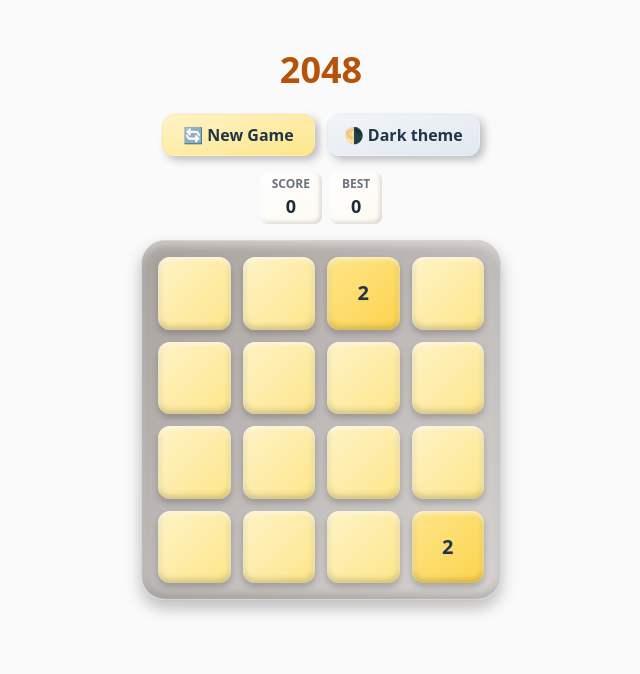
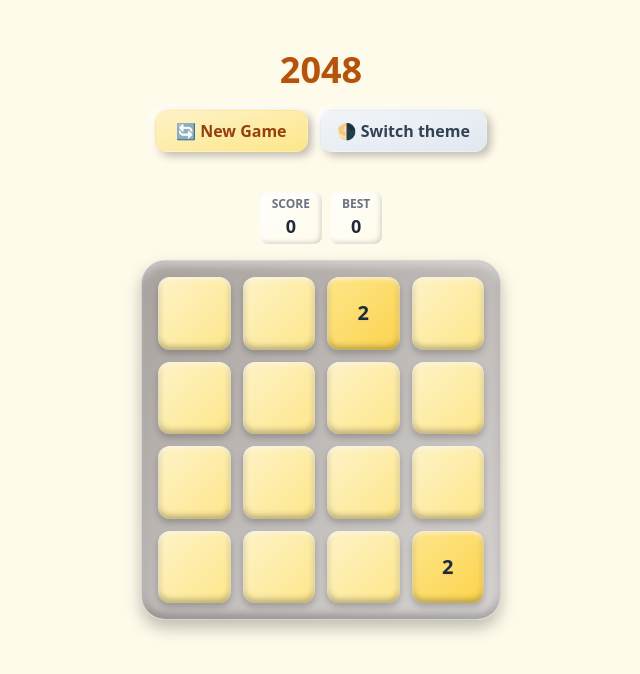
Before and after one commit to ElizabethShestakova/2048-react-ts, a React (Vite) app: page / in a window 1280 px wide. Shown: the top 674 px of the page, without its empty margins (319-959 px from the left). Built offline with nearby package versions, Linux system fonts and the light colour scheme.

Commit message:
dark theme

```diff
--- a/src/App.tsx
+++ b/src/App.tsx
@@ -1,10 +1,11 @@
 import { useEffect } from "react"
 import { useGameLogic } from "./hooks/useGameLogic"
+import useDarkMode from "./hooks/useDarkMode"
 import Header from "./components/Header"
 import Board from "./components/Board"
 import GameOverModal from "./components/GameOverModal"
+import Score from "./components/Score"
 import "./App.css"
-import Score from "./components/Score"
 
 function App() {
     const { board, score, resetGame, slideLeft, slideRight, slideUp, slideDown, bestScore, gameIsOver } = useGameLogic()
@@ -31,9 +32,15 @@
         }
     }, [])
 
+    const { isDark, toggleDarkMode } = useDarkMode()
+
     return (
-        <div className="min-h-screen flex flex-col items-center justify-start bg-neutral-50 pt-[50px]">
-            <Header resetGameFunction={resetGame} />
+        <div
+            className={`min-h-screen flex flex-col items-center justify-start pt-[50px] ${
+                isDark ? "bg-slate-900 text-amber-100" : "bg-amber-50 text-slate-800"
+            }`}
+        >
+            <Header resetGameFunction={resetGame} toggleDarkMode={toggleDarkMode} />
             <Score score={score} bestScore={bestScore} />
             <Board
                 board={board}
--- a/src/components/Board.tsx
+++ b/src/components/Board.tsx
@@ -17,9 +17,15 @@
         onSwipeUp: props.onMoveUp,
         onSwipeDown: props.onMoveDown
     })
+
     return (
         <div
-            className="w-[90vw] max-w-[360px] mx-auto bg-gradient-to-br from-stone-400 to-stone-300 p-4 rounded-[1.5rem] shadow-[inset_0_4px_8px_rgba(255,255,255,0.5),inset_0_-4px_8px_rgba(0,0,0,0.2),0_8px_16px_rgba(0,0,0,0.25)] border border-stone-300"
+            className="w-[90vw] max-w-[360px] mx-auto
+                bg-gradient-to-br from-stone-400 to-stone-300
+                dark:from-stone-800 dark:to-stone-700
+                p-4 rounded-[1.5rem]
+                shadow-[inset_0_4px_8px_rgba(255,255,255,0.5),inset_0_-4px_8px_rgba(0,0,0,0.3),0_8px_16px_rgba(0,0,0,0.25)]
+                border border-stone-300 dark:border-stone-600"
             style={{ touchAction: "none" }}
         >
             <div className="grid grid-cols-4 gap-3" style={{ gridAutoRows: "1fr" }}>
--- a/src/components/Header.tsx
+++ b/src/components/Header.tsx
@@ -1,32 +1,50 @@
 interface HeaderProps {
     resetGameFunction: () => void
+    toggleDarkMode: () => void
 }
 
 export default function Header(props: HeaderProps) {
     return (
-        <>
-            <h1 className="text-4xl font-bold mb-6 text-amber-700 dark:text-amber-300">2048</h1>
-            <div>
+        <header className="flex flex-col items-center mb-6">
+            <h1 className="text-4xl font-bold mb-5 text-amber-700 dark:text-amber-300 drop-shadow-sm select-none">
+                2048
+            </h1>
+
+            <div className="flex gap-3">
+                {/* 🔄 New Game */}
                 <button
                     type="button"
-                    className="px-5 py-2 rounded-xl font-semibold bg-gradient-to-br from-amber-100 to-amber-200
-             shadow-[4px_4px_8px_rgba(0,0,0,0.25),-3px_-3px_6px_rgba(255,255,255,0.7)]
-             active:shadow-[inset_3px_3px_6px_rgba(0,0,0,0.2),inset_-3px_-3px_6px_rgba(255,255,255,0.8)]
-             transition-all duration-150 ease-in-out select-none"
+                    className="px-5 py-2 rounded-xl font-semibold
+                    bg-gradient-to-br from-amber-100 to-amber-200
+                    dark:from-stone-700 dark:to-stone-800
+                    text-amber-800 dark:text-amber-200
+                    shadow-[4px_4px_8px_rgba(0,0,0,0.25),-3px_-3px_6px_rgba(255,255,255,0.7)]
+                    dark:shadow-[4px_4px_8px_rgba(0,0,0,0.6),-2px_-2px_4px_rgba(255,255,255,0.05)]
+                    active:shadow-[inset_3px_3px_6px_rgba(0,0,0,0.3),inset_-3px_-3px_6px_rgba(255,255,255,0.6)]
+                    dark:active:shadow-[inset_3px_3px_6px_rgba(0,0,0,0.5),inset_-3px_-3px_6px_rgba(255,255,255,0.1)]
+                    transition-all duration-150 ease-in-out select-none"
                     onClick={props.resetGameFunction}
                 >
                     🔄 New Game
                 </button>
+
+                {/* 🌗 Switch theme */}
                 <button
                     type="button"
-                    className="px-4 py-2 rounded-xl ml-3 font-semibold bg-gradient-to-br from-slate-100 to-slate-200
-             shadow-[4px_4px_8px_rgba(0,0,0,0.25),-3px_-3px_6px_rgba(255,255,255,0.7)]
-             active:shadow-[inset_3px_3px_6px_rgba(0,0,0,0.2),inset_-3px_-3px_6px_rgba(255,255,255,0.8)]
-             transition-all duration-150 ease-in-out select-none"
+                    className="px-4 py-2 rounded-xl font-semibold
+                    bg-gradient-to-br from-slate-100 to-slate-200
+                    dark:from-stone-600 dark:to-stone-700
+                    text-slate-700 dark:text-amber-200
+                    shadow-[4px_4px_8px_rgba(0,0,0,0.25),-3px_-3px_6px_rgba(255,255,255,0.7)]
+                    dark:shadow-[4px_4px_8px_rgba(0,0,0,0.6),-2px_-2px_4px_rgba(255,255,255,0.05)]
+                    active:shadow-[inset_3px_3px_6px_rgba(0,0,0,0.3),inset_-3px_-3px_6px_rgba(255,255,255,0.6)]
+                    dark:active:shadow-[inset_3px_3px_6px_rgba(0,0,0,0.5),inset_-3px_-3px_6px_rgba(255,255,255,0.1)]
+                    transition-all duration-150 ease-in-out select-none"
+                    onClick={props.toggleDarkMode}
                 >
-                    🌗 Dark theme
+                    🌗 Switch theme
                 </button>
             </div>
-        </>
+        </header>
     )
 }
--- a/src/components/Tile.tsx
+++ b/src/components/Tile.tsx
@@ -8,31 +8,28 @@
 export default function Tile({ cellValue }: TileProps) {
     if (!cellValue) {
         return (
-            <div className="relative w-full before:content-[''] before:block before:pt-[100%] rounded-xl bg-amber-100" />
+            <div
+                className="relative w-full before:content-[''] before:block before:pt-[100%] rounded-xl
+                bg-gradient-to-br from-amber-100 to-amber-200
+                dark:from-stone-600 dark:to-stone-700
+                shadow-[inset_0_2px_4px_rgba(255,255,255,0.5),inset_0_-3px_6px_rgba(0,0,0,0.3)]"
+            />
         )
     }
 
-    const variants = {
-        initial: { scale: cellValue.isNew ? 0 : 1 },
-        animate: {
-            scale: cellValue.isMerged ? [1, 1.2, 1] : 1,
-            transition: { duration: cellValue.isMerged ? 0.2 : 0.15 }
-        }
-    }
-
     const colorMap: Record<number, string> = {
-        0: "bg-gradient-to-br from-amber-100 to-amber-200",
-        2: "bg-gradient-to-br from-amber-200 to-amber-300",
-        4: "bg-gradient-to-br from-amber-300 to-amber-400",
-        8: "bg-gradient-to-br from-orange-400 to-orange-500 text-white",
-        16: "bg-gradient-to-br from-orange-500 to-orange-600 text-white",
-        32: "bg-gradient-to-br from-red-400 to-red-500 text-white",
-        64: "bg-gradient-to-br from-red-500 to-red-600 text-white",
-        128: "bg-gradient-to-br from-yellow-300 to-yellow-400",
-        256: "bg-gradient-to-br from-yellow-400 to-yellow-500",
-        512: "bg-gradient-to-br from-yellow-500 to-yellow-600",
-        1024: "bg-gradient-to-br from-amber-400 to-amber-500 text-white",
-        2048: "bg-gradient-to-br from-green-400 to-green-500 text-white"
+        0: "from-amber-100 to-amber-200 dark:from-stone-600 dark:to-stone-700",
+        2: "from-amber-200 to-amber-300 dark:from-stone-500 dark:to-stone-600",
+        4: "from-amber-300 to-amber-400 dark:from-stone-400 dark:to-stone-500",
+        8: "from-orange-400 to-orange-500 dark:from-orange-600 dark:to-orange-700 text-white",
+        16: "from-orange-500 to-orange-600 dark:from-orange-700 dark:to-orange-800 text-white",
+        32: "from-red-400 to-red-500 dark:from-red-600 dark:to-red-700 text-white",
+        64: "from-red-500 to-red-600 dark:from-red-700 dark:to-red-800 text-white",
+        128: "from-yellow-300 to-yellow-400 dark:from-yellow-500 dark:to-yellow-600",
+        256: "from-yellow-400 to-yellow-500 dark:from-yellow-600 dark:to-yellow-700",
+        512: "from-yellow-500 to-yellow-600 dark:from-yellow-700 dark:to-yellow-800",
+        1024: "from-amber-400 to-amber-500 dark:from-amber-600 dark:to-amber-700 text-white",
+        2048: "from-green-400 to-green-500 dark:from-green-600 dark:to-green-700 text-white"
     }
 
     return (
@@ -41,9 +38,10 @@
             initial={{ scale: cellValue ? 0.7 : 1 }}
             animate={{ scale: 1 }}
             transition={{ type: "spring", stiffness: 300, damping: 20 }}
-            className={`relative w-full before:content-[''] before:block before:pt-[100%] rounded-xl shadow-[inset_0_2px_4px_rgba(255,255,255,0.7),inset_0_-3px_6px_rgba(0,0,0,0.2),0_4px_6px_rgba(0,0,0,0.2)] ${
-                colorMap[cellValue.value] ?? colorMap[0]
-            } flex items-center justify-center text-xl font-bold select-none`}
+            className={`relative w-full before:content-[''] before:block before:pt-[100%] rounded-xl
+                shadow-[inset_0_2px_4px_rgba(255,255,255,0.7),inset_0_-3px_6px_rgba(0,0,0,0.3),0_4px_6px_rgba(0,0,0,0.2)]
+                bg-gradient-to-br ${colorMap[cellValue.value] ?? colorMap[0]}
+                flex items-center justify-center text-xl font-bold select-none`}
         >
             {cellValue.value ? <span className="absolute text-center drop-shadow-sm">{cellValue.value}</span> : null}
         </motion.div>
--- /dev/null
+++ b/src/hooks/useDarkMode.ts
@@ -0,0 +1,25 @@
+import { useEffect, useState } from "react"
+
+export default function useDarkMode() {
+    const [isDark, setIsDark] = useState(() => {
+        if (typeof window !== "undefined") {
+            return localStorage.getItem("theme") === "dark" || window.matchMedia("(prefers-color-scheme: dark)").matches
+        }
+        return false
+    })
+
+    useEffect(() => {
+        const root = window.document.documentElement
+        if (isDark) {
+            root.classList.add("dark")
+            localStorage.setItem("theme", "dark")
+        } else {
+            root.classList.remove("dark")
+            localStorage.setItem("theme", "light")
+        }
+    }, [isDark])
+
+    const toggleDarkMode = () => setIsDark((prev) => !prev)
+
+    return { isDark, toggleDarkMode }
+}
```
